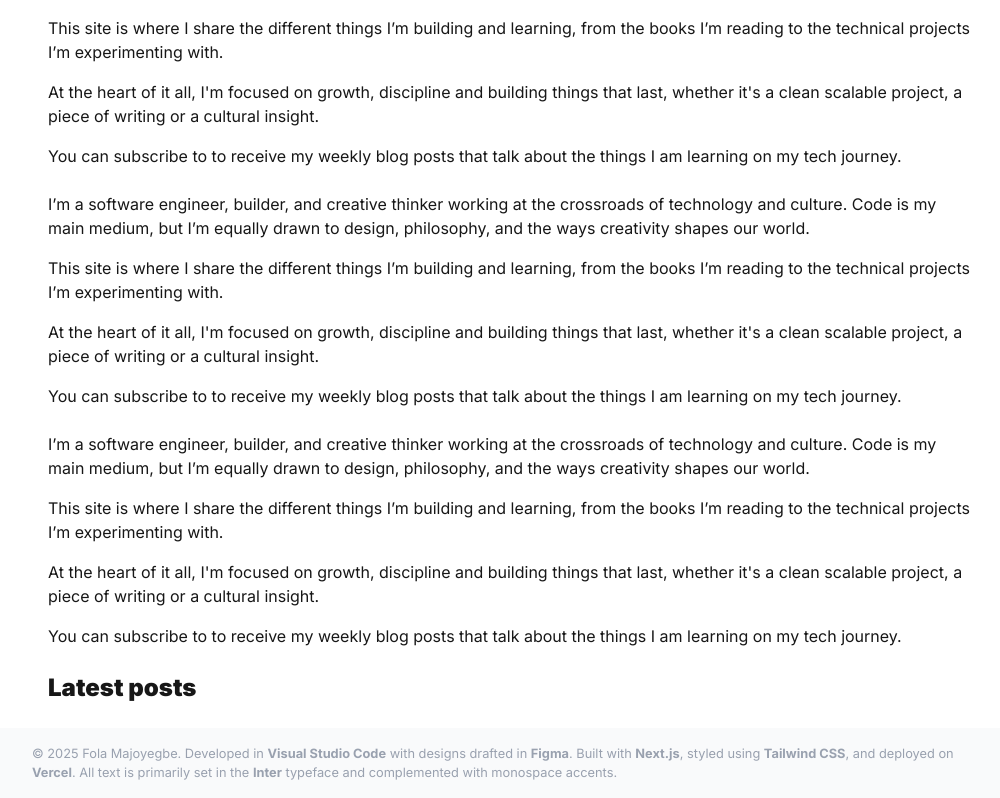
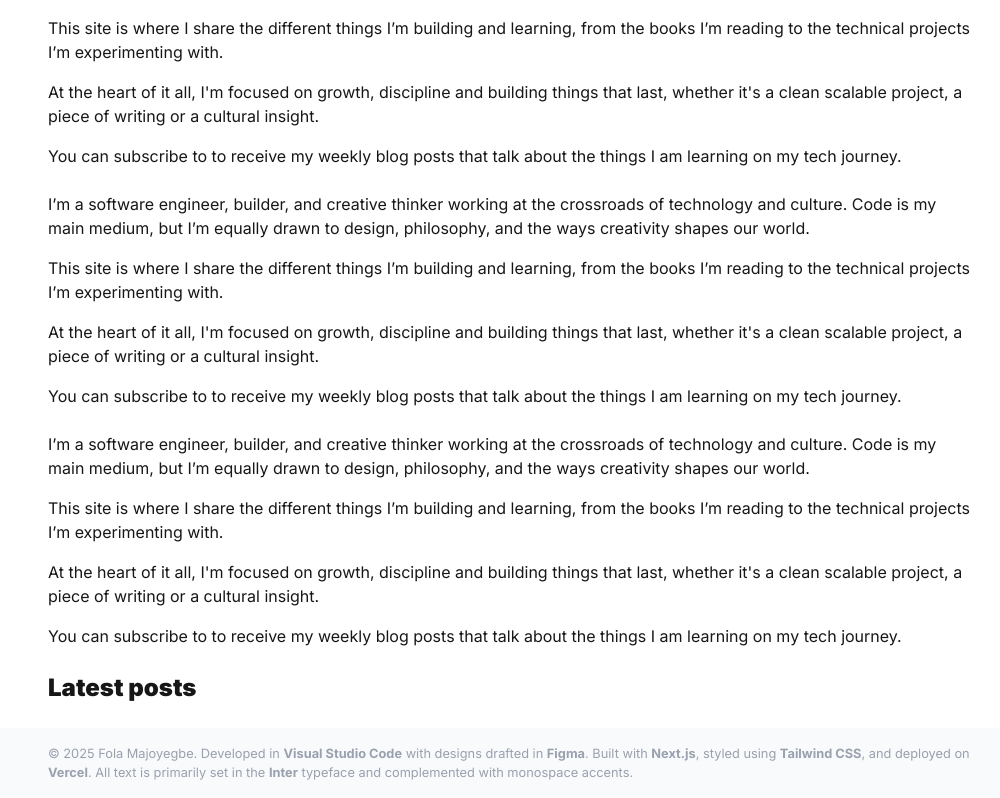
Before and after one commit to Folamajo/portfolio, a Next.js app: page / in a window 1280 px wide. Shown: the part 1439-2237 px from the top of the page, without its empty margins (128-1128 px from the left). Built offline with nearby package versions, Linux system fonts and the light colour scheme.

Commit message:
Fixed header padding

```diff
--- a/src/components/Footer.tsx
+++ b/src/components/Footer.tsx
@@ -5,7 +5,7 @@ const Footer = () => {
 
 
    return (
-         <div className="    text-gray-400 text-[0.8em]">
+         <div className="    text-gray-400 text-[0.8em]  px-4">
             <div>© 2025 Fola Majoyegbe. Developed in <a href="https://code.visualstudio.com/" className="font-bold hover:opacity-80" target ="_blank">Visual Studio Code</a> with designs drafted in <a  href="https://www.figma.com/" className="font-bold hover:opacity-80" target ="_blank">Figma</a>. Built with <a href="https://nextjs.org/" className="font-bold hover:opacity-80" target ="_blank">Next.js</a>, styled using <a href= "https://tailwindcss.com/" target ="_blank" className="font-bold hover:opacity-80">Tailwind CSS</a>, and deployed on <a href= "https://vercel.com/" target ="_blank" className="font-bold hover:opacity-80">Vercel</a>. All text is primarily set in the <a href = "https://rsms.me/inter/" target ="_blank" className="font-bold hover:opacity-80">Inter</a> typeface and complemented with monospace accents.
             </div>
 
--- a/src/components/Header/Menu.tsx
+++ b/src/components/Header/Menu.tsx
@@ -15,15 +15,13 @@ const Menu = ({ setPageName } : MenuProps) => {
    const observer = useContext(ObserverContext)
 
    return (
-      <div className= ' flex justify-center items-center relative'>
-         <div className="w-[60em] relative flex justify-center items-center py-6 ">
+      <div className= ' flex justify-center items-center relative '>
+         <div className="w-[60em] relative flex justify-center items-center py-6  ">
             {
-               !observer?.isInView ? <div className="absolute left-2 font-bold text-lg ">Fola Majoyegbe</div> : ""
+               !observer?.isInView ? <div className="absolute left-2 font-bold text-lg px-2">Fola Majoyegbe</div> : ""
             }
 
-             {/* <div className = "border border-dashed mr-auto">
-               Fola Majoyegbe
-             </div> */}
+
 
 
             <div className="  mx-auto absolute left-1/2 transform -translate-x-1/2 text-[0.8em]">
@@ -62,7 +60,7 @@ const Menu = ({ setPageName } : MenuProps) => {
 
             </div>
             {
-               !observer?.isInView ? <div className="absolute right-2 font-bold text-lg"><Toggle /></div> : ""
+               !observer?.isInView ? <div className="absolute right-2 font-bold text-lg  pr-2"><Toggle /></div> : ""
             }
 
          </div>
```
